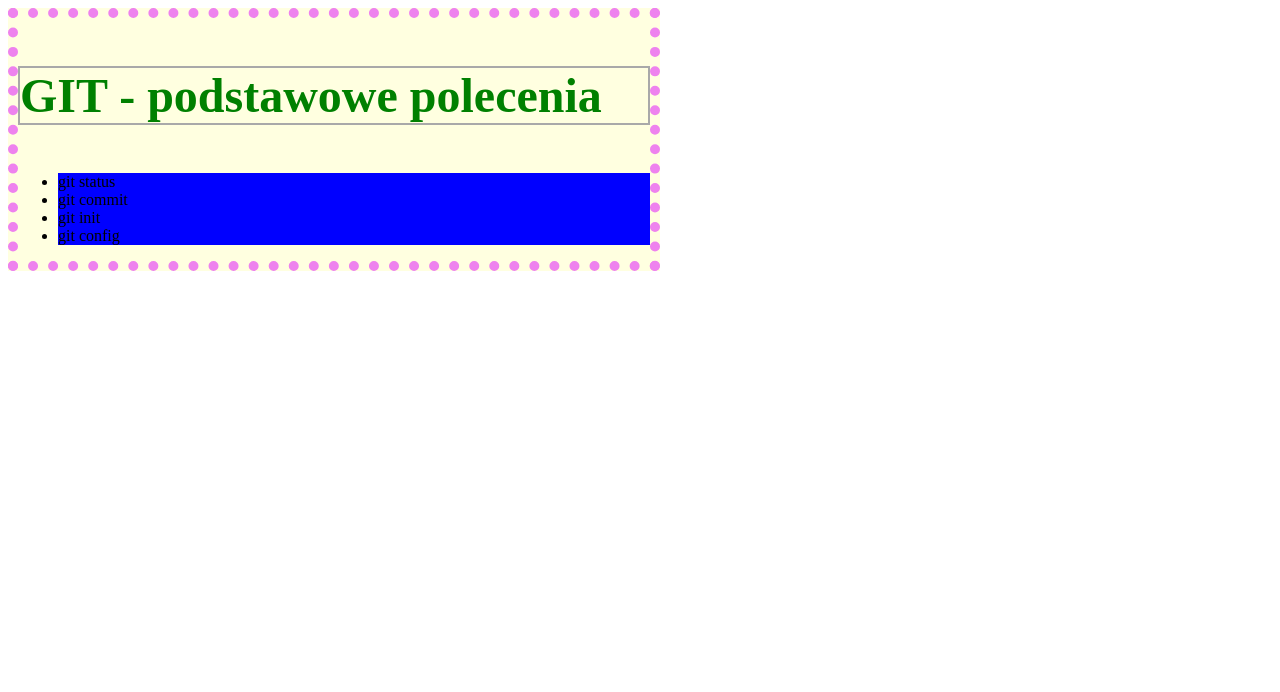
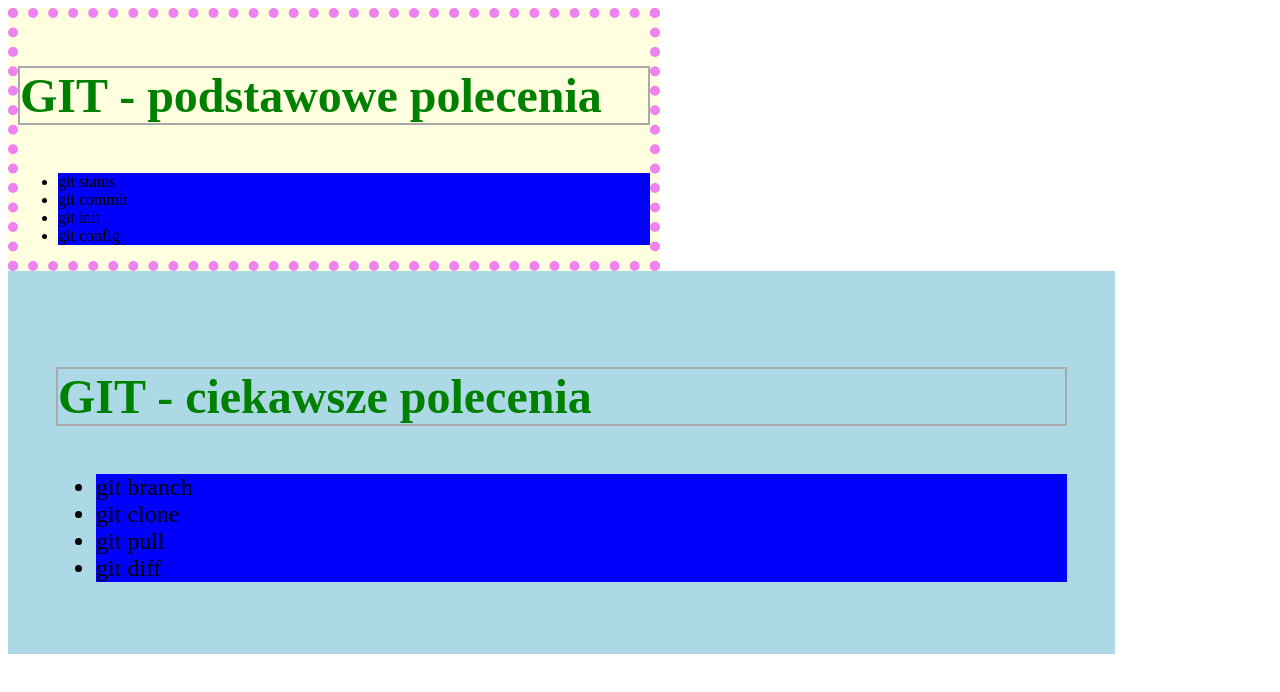
Before and after one commit to frontendpodyplomowe/afm-1, a plain HTML site: page index.html in a window 1280 px wide. Drawn offline with Linux system fonts and the light colour scheme.

Commit message:
adds new git commands, adds simple RWD

```diff
--- a/index.html
+++ b/index.html
@@ -8,7 +8,7 @@
 </head>
 <body>
 
-    <div class="containter">
+    <div class="containter1">
         <p>GIT - podstawowe polecenia</p>
         <ul>
             <li>git status</li>
@@ -19,6 +19,17 @@
     </div>
 
 
+    <div class="containter2">
+        <p>GIT - ciekawsze polecenia</p>
+        <ul>
+            <li>git branch</li>
+            <li>git clone</li>
+            <li>git pull</li>
+            <li>git diff</li>
+        </ul>
+    </div>
+
+
 <script src="script.js"></script>
 </body>
 </html>
--- a/style.css
+++ b/style.css
@@ -1,7 +1,14 @@
-.containter{
+.containter1{
     background-color: lightyellow;
     border: 10px dotted violet;
     width: 50%;
+}
+
+.containter2{
+    background-color: lightblue;
+    padding: 3rem;
+    width: 80%;
+    font-size: 1.5rem;
 }
 
 p{
@@ -15,3 +22,10 @@ ul li{
     background-color: blue;
 
 }
+
+
+@media screen and (max-width: 576px){
+    .containter1, .containter2{
+        display: none;
+    }
+}
```
